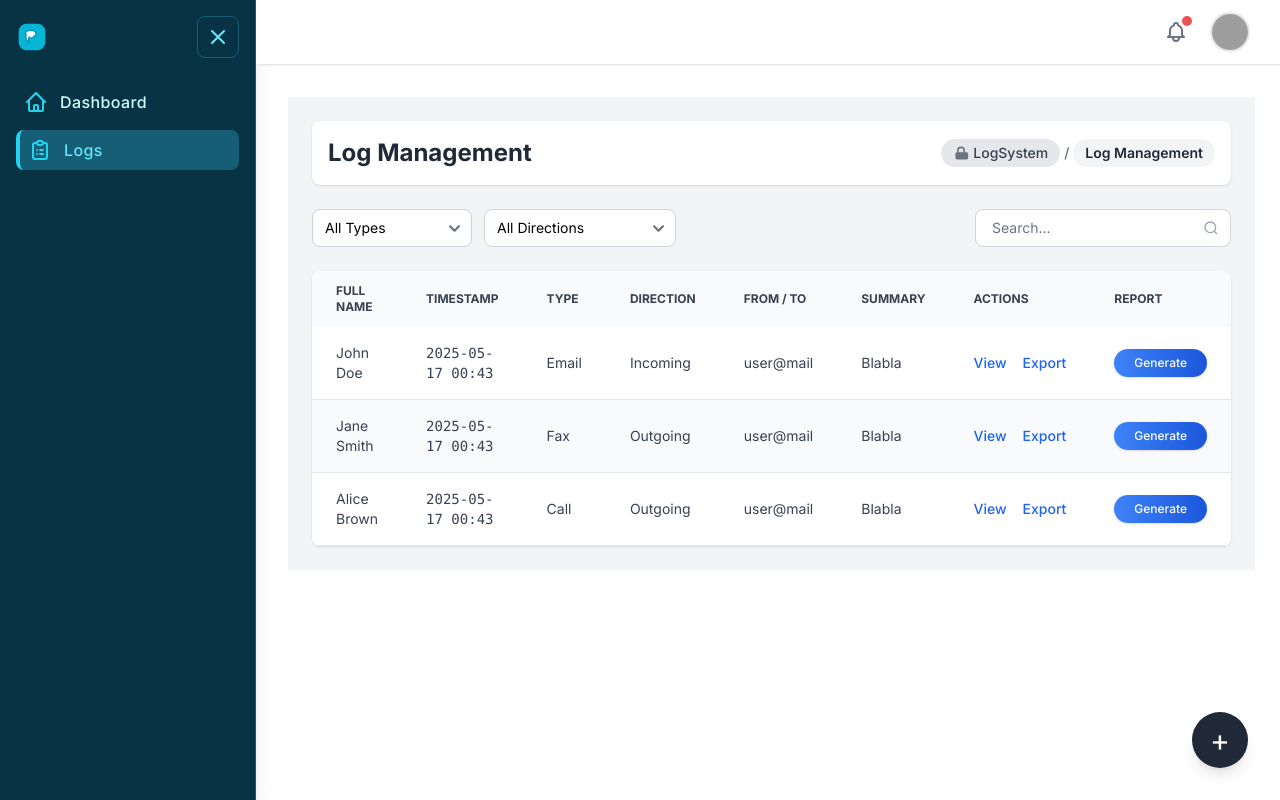
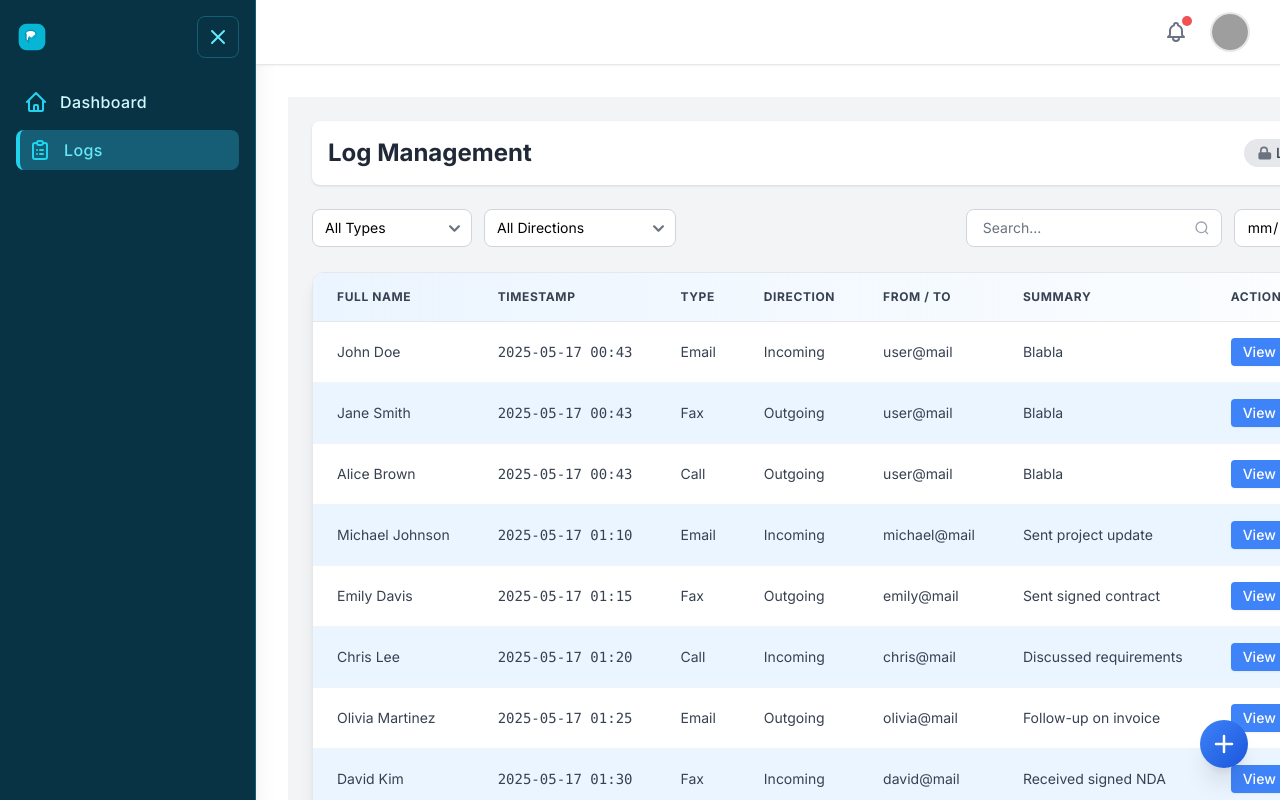
Before and after one commit to mik33boy/LoggingSystem, a SvelteKit app: page /user-logs in a window 1280 px wide. Built offline with nearby package versions, Linux system fonts and the light colour scheme; grey boxes are pictures that could not be loaded.

Commit message:
added time and date on log feature

```diff
--- a/src/routes/user-logs/+page.svelte
+++ b/src/routes/user-logs/+page.svelte
@@ -24,6 +24,62 @@
       direction: "Outgoing",
       fromTo: "user@mail",
       summary: "Blabla"
+    },
+    {
+      fullName: "Michael Johnson",
+      timestamp: "2025-05-17 01:10",
+      type: "Email",
+      direction: "Incoming",
+      fromTo: "michael@mail",
+      summary: "Sent project update"
+    },
+    {
+      fullName: "Emily Davis",
+      timestamp: "2025-05-17 01:15",
+      type: "Fax",
+      direction: "Outgoing",
+      fromTo: "emily@mail",
+      summary: "Sent signed contract"
+    },
+    {
+      fullName: "Chris Lee",
+      timestamp: "2025-05-17 01:20",
+      type: "Call",
+      direction: "Incoming",
+      fromTo: "chris@mail",
+      summary: "Discussed requirements"
+    },
+    {
+      fullName: "Olivia Martinez",
+      timestamp: "2025-05-17 01:25",
+      type: "Email",
+      direction: "Outgoing",
+      fromTo: "olivia@mail",
+      summary: "Follow-up on invoice"
+    },
+    {
+      fullName: "David Kim",
+      timestamp: "2025-05-17 01:30",
+      type: "Fax",
+      direction: "Incoming",
+      fromTo: "david@mail",
+      summary: "Received signed NDA"
+    },
+    {
+      fullName: "Sophia Wilson",
+      timestamp: "2025-05-17 01:35",
+      type: "Call",
+      direction: "Outgoing",
+      fromTo: "sophia@mail",
+      summary: "Demo call"
+    },
+    {
+      fullName: "James Anderson",
+      timestamp: "2025-05-17 01:40",
+      type: "Email",
+      direction: "Incoming",
+      fromTo: "james@mail",
+      summary: "Support request"
     }
   ];
 
@@ -32,6 +88,8 @@
   let selectedType: string = 'All Types';
   let selectedDirection: string = 'All Directions';
   let searchQuery: string = '';
+  let selectedDate: string = '';
+  let selectedTime: string = '';
 
   function sortBy(column: string) {
     if (sortColumn === column) {
@@ -64,7 +122,21 @@
       log.direction.toLowerCase().includes(searchQuery.toLowerCase()) ||
       log.fromTo.toLowerCase().includes(searchQuery.toLowerCase()) ||
       log.summary.toLowerCase().includes(searchQuery.toLowerCase());
-    return matchesType && matchesDirection && matchesSearch;
+
+    // Date and time filtering
+    let matchesDate = true;
+    let matchesTime = true;
+    if (selectedDate) {
+      // log.timestamp is "2025-05-17 00:43"
+      matchesDate = log.timestamp.startsWith(selectedDate);
+    }
+    if (selectedTime) {
+      // log.timestamp is "2025-05-17 00:43"
+      const logTime = log.timestamp.split(' ')[1].slice(0,5); // "00:43"
+      matchesTime = logTime === selectedTime;
+    }
+
+    return matchesType && matchesDirection && matchesSearch && matchesDate && matchesTime;
   });
 </script>
 
@@ -106,68 +178,78 @@
           <line x1="21" y1="21" x2="16.65" y2="16.65"></line>
         </svg>
       </div>
+      <input
+        type="date"
+        bind:value={selectedDate}
+        class="form-input block w-40 px-3 py-2 text-sm border-gray-300 rounded-lg focus:border-blue-500 focus:ring-blue-500"
+      />
+      <input
+        type="time"
+        bind:value={selectedTime}
+        class="form-input block w-32 px-3 py-2 text-sm border-gray-300 rounded-lg focus:border-blue-500 focus:ring-blue-500"
+      />
     </div>
 
     <!-- Table (Flowbite style) -->
-    <div class="overflow-x-auto rounded-lg shadow">
-      <table class="w-full text-sm text-left text-gray-700 bg-white">
-        <thead class="text-xs uppercase bg-gray-50">
+    <div class="overflow-hidden rounded-xl shadow-lg border border-gray-200 bg-white">
+      <table class="min-w-full text-sm text-left text-gray-700 align-middle">
+        <thead class="text-xs uppercase bg-gradient-to-r from-blue-50 to-blue-100 text-gray-700 font-semibold tracking-wider border-b border-gray-200">
           <tr>
-            <th scope="col" class="px-6 py-3 cursor-pointer select-none" on:click={() => sortBy('fullName')}>
+            <th scope="col" class="px-6 py-4 cursor-pointer select-none whitespace-nowrap" on:click={() => sortBy('fullName')}>
               Full Name
               {#if sortColumn === 'fullName'}
                 {sortDirection === 'asc' ? ' ▲' : ' ▼'}
               {/if}
             </th>
-            <th scope="col" class="px-6 py-3 cursor-pointer select-none" on:click={() => sortBy('timestamp')}>
+            <th scope="col" class="px-6 py-4 cursor-pointer select-none whitespace-nowrap" on:click={() => sortBy('timestamp')}>
               Timestamp
               {#if sortColumn === 'timestamp'}
                 {sortDirection === 'asc' ? ' ▲' : ' ▼'}
               {/if}
             </th>
-            <th scope="col" class="px-6 py-3 cursor-pointer select-none" on:click={() => sortBy('type')}>
+            <th scope="col" class="px-6 py-4 cursor-pointer select-none whitespace-nowrap" on:click={() => sortBy('type')}>
               Type
               {#if sortColumn === 'type'}
                 {sortDirection === 'asc' ? ' ▲' : ' ▼'}
               {/if}
             </th>
-            <th scope="col" class="px-6 py-3 cursor-pointer select-none" on:click={() => sortBy('direction')}>
+            <th scope="col" class="px-6 py-4 cursor-pointer select-none whitespace-nowrap" on:click={() => sortBy('direction')}>
               Direction
               {#if sortColumn === 'direction'}
                 {sortDirection === 'asc' ? ' ▲' : ' ▼'}
               {/if}
             </th>
-            <th scope="col" class="px-6 py-3 cursor-pointer select-none" on:click={() => sortBy('fromTo')}>
+            <th scope="col" class="px-6 py-4 cursor-pointer select-none whitespace-nowrap" on:click={() => sortBy('fromTo')}>
               From / To
               {#if sortColumn === 'fromTo'}
                 {sortDirection === 'asc' ? ' ▲' : ' ▼'}
               {/if}
             </th>
-            <th scope="col" class="px-6 py-3 cursor-pointer select-none" on:click={() => sortBy('summary')}>
+            <th scope="col" class="px-6 py-4 cursor-pointer select-none whitespace-nowrap" on:click={() => sortBy('summary')}>
               Summary
               {#if sortColumn === 'summary'}
                 {sortDirection === 'asc' ? ' ▲' : ' ▼'}
               {/if}
             </th>
-            <th scope="col" class="px-6 py-3">Actions</th>
-            <th scope="col" class="px-6 py-3">Report</th>
+            <th scope="col" class="px-6 py-4 whitespace-nowrap">Actions</th>
+            <th scope="col" class="px-6 py-4 whitespace-nowrap">Report</th>
           </tr>
         </thead>
         <tbody>
           {#each filteredLogs as log, i}
-            <tr class="border-b hover:bg-blue-50 {i % 2 === 1 ? 'bg-gray-50' : ''}">
-              <td class="px-6 py-4">{log.fullName}</td>
-              <td class="px-6 py-4 font-mono">{log.timestamp}</td>
-              <td class="px-6 py-4">{log.type}</td>
-              <td class="px-6 py-4">{log.direction}</td>
-              <td class="px-6 py-4">{log.fromTo}</td>
-              <td class="px-6 py-4">{log.summary}</td>
-              <td class="px-6 py-4 whitespace-nowrap">
-                <a href="#" class="font-medium text-blue-600 hover:underline mr-3">View</a>
-                <a href="#" class="font-medium text-blue-600 hover:underline">Export</a>
+            <tr class="border-b border-gray-100 transition-colors duration-150 {i % 2 === 1 ? 'bg-blue-50' : 'bg-white'} hover:bg-blue-100">
+              <td class="px-6 py-4 align-middle whitespace-nowrap">{log.fullName}</td>
+              <td class="px-6 py-4 font-mono align-middle whitespace-nowrap">{log.timestamp}</td>
+              <td class="px-6 py-4 align-middle whitespace-nowrap">{log.type}</td>
+              <td class="px-6 py-4 align-middle whitespace-nowrap">{log.direction}</td>
+              <td class="px-6 py-4 align-middle whitespace-nowrap">{log.fromTo}</td>
+              <td class="px-6 py-4 align-middle whitespace-nowrap">{log.summary}</td>
+              <td class="px-6 py-4 align-middle whitespace-nowrap">
+                <a href="#" class="inline-block font-medium text-white bg-blue-500 hover:bg-blue-600 rounded px-3 py-1 mr-2 transition shadow-sm">View</a>
+                <a href="#" class="inline-block font-medium text-blue-600 bg-blue-100 hover:bg-blue-200 rounded px-3 py-1 transition shadow-sm">Export</a>
               </td>
-              <td class="px-6 py-4">
-                <button type="button" class="text-white bg-gradient-to-r from-blue-500 to-blue-700 hover:from-blue-600 hover:to-blue-800 font-medium rounded-full text-xs px-5 py-1.5 text-center shadow transition">Generate</button>
+              <td class="px-6 py-4 align-middle whitespace-nowrap">
+                <button type="button" class="text-white bg-gradient-to-r from-blue-500 to-blue-700 hover:from-blue-600 hover:to-blue-800 font-semibold rounded-full text-xs px-5 py-1.5 text-center shadow transition">Generate</button>
               </td>
             </tr>
           {/each}
@@ -176,12 +258,20 @@
     </div>
 
     <!-- Floating Add Button -->
-    <button
-      type="button"
-      class="fixed bottom-8 right-8 z-50 flex items-center justify-center w-14 h-14 bg-gray-800 text-white rounded-full shadow-lg hover:bg-gray-700 transition text-3xl"
-      aria-label="Add Log"
-    >
-      +
-    </button>
+    <div class="fixed bottom-8 right-8 z-50 group">
+      <button
+        type="button"
+        class="flex items-center justify-center w-12 h-12 bg-gradient-to-br from-blue-500 to-blue-700 hover:from-blue-600 hover:to-blue-800 text-white rounded-full shadow-xl transition-all duration-200 focus:outline-none focus:ring-4 focus:ring-blue-300"
+        aria-label="Add Log"
+      >
+        <!-- Heroicon: Plus -->
+        <svg class="w-6 h-6" fill="none" stroke="currentColor" stroke-width="2.5" viewBox="0 0 24 24">
+          <path stroke-linecap="round" stroke-linejoin="round" d="M12 4v16m8-8H4"/>
+        </svg>
+      </button>
+      <span class="absolute right-0 bottom-14 opacity-0 group-hover:opacity-100 bg-gray-800 text-white text-xs rounded py-1 px-3 pointer-events-none transition-opacity duration-200 shadow-lg">
+        Add Log
+      </span>
+    </div>
   </div>
 </div>
```
